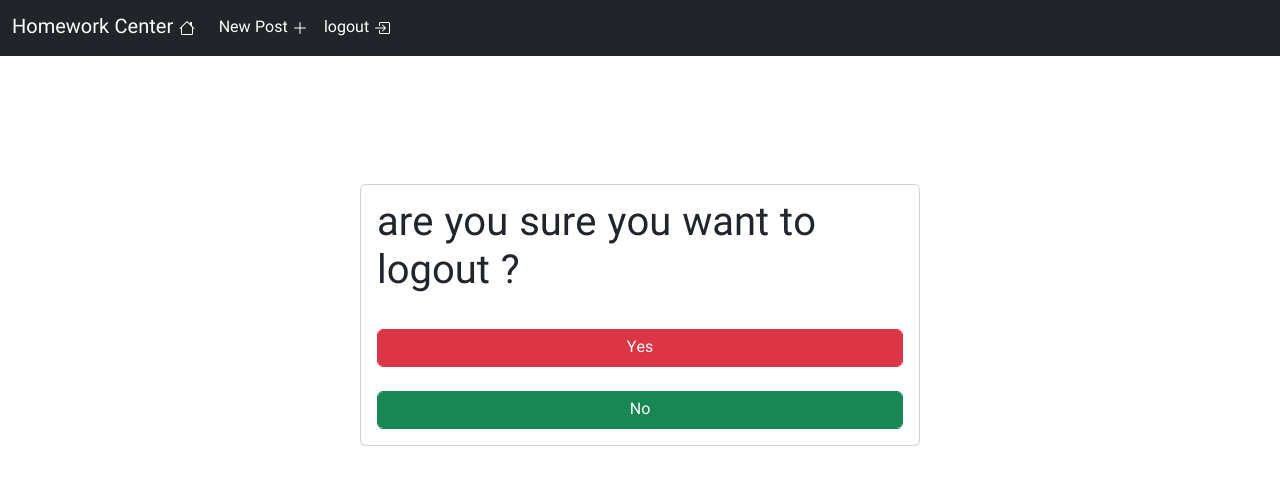
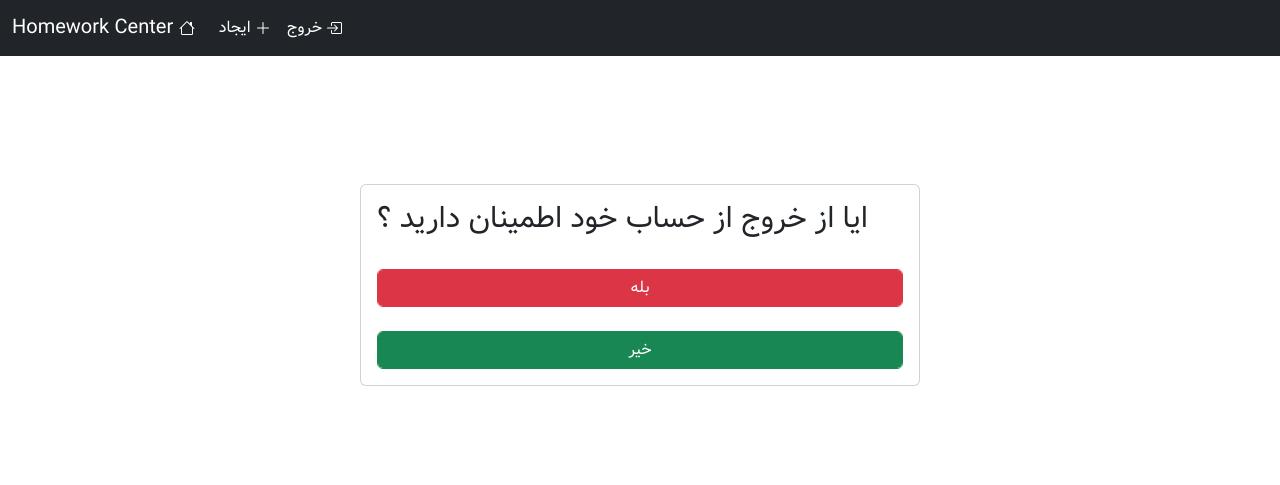
Before and after one commit to EXE88/homeworkcenter, a Django app: page /accounts/logout/ in a window 1280 px wide. Shown: the top 485 px of the page. Run offline with Django 4.2, Linux system fonts and the light colour scheme; a user stored in the database is signed in.

Commit message:
translate the website

```diff
--- a/accounts/templates/accounts/loginpage.html
+++ b/accounts/templates/accounts/loginpage.html
@@ -10,8 +10,8 @@
             <div class="card-body">
                 {% csrf_token %}
                 {{form.as_p}}
-                <input type="submit" value="login" class="btn btn-primary form-control"><br>
-                <br><a href="{% url "register_page" %}" class='btn btn-primary form-control'>not have a account? create one</a>
+                <input type="submit" value="ورود" class="btn btn-primary form-control"><br>
+                <br><a href="{% url "register_page" %}" class='btn btn-primary form-control'>ساخت حساب کاربری</a>
             </div>
         </div>
     </form>
--- a/accounts/templates/accounts/logoutpage.html
+++ b/accounts/templates/accounts/logoutpage.html
@@ -9,10 +9,10 @@
         <div class="card mx-auto rounded margin_top">
             <div class="card-body">
                 {% csrf_token %}
-                <h1>are you sure you want to logout ?</h1><br>
-                <input type="submit" value="Yes" class="btn btn-danger form-control">
+                <h1 style='font-size:30px;'>ایا از خروج از حساب خود اطمینان دارید ؟</h1><br>
+                <input type="submit" value="بله" class="btn btn-danger form-control">
                 <br>
-                <br><a href={% url "main_page" %} class="btn btn-success form-control">No</a>
+                <br><a href={% url "main_page" %} class="btn btn-success form-control">خیر</a>
             </div>
         </div>
     </form>
--- a/accounts/templates/accounts/registerpage.html
+++ b/accounts/templates/accounts/registerpage.html
@@ -10,7 +10,7 @@
             <div class="card-body">
                 {% csrf_token %}
                 {{form.as_p}}
-                <input type="submit" class="btn btn-primary form-control" value="register">
+                <input type="submit" class="btn btn-primary form-control" value="ساخت حساب کاربری">
             </div>
         </div>
     </form>
--- a/accounts/views.py
+++ b/accounts/views.py
@@ -18,7 +18,7 @@
         if form.is_valid():
             cd = form.cleaned_data
             User.objects.create_user(username=cd['username'],email=cd['email'],password=cd['password'])
-            messages.success(request,'you are registered successfully','success')
+            messages.success(request,'حساب کاربری شما با موفقیت ایجاد شد','success')
             return redirect('main_page')
         return render(request,self.template_name,{"form":form})
 
@@ -37,14 +37,14 @@
                 username = list(user)
                 username = username[0]
             except:
-                messages.error(request,'no user exists with this email','warning')
+                messages.error(request,'کاربری با این ایمیل یافت نشد','warning')
                 return render(request,self.template_name,{'form':form})
             user = authenticate(request,username=username,password=cd['password'])
             if user is not None:
                 login(request,user)
-                messages.success(request,'you are logged in successfully','success')
+                messages.success(request,'با موفقیت وارد شدید','success')
                 return redirect('main_page')
-            messages.error(request,'username or password is wrong','warning')
+            messages.error(request,'نام کاربری یا رمز عبور اشتباه است','warning')
         return render(request,self.template_name,{'form':form})
 
 class UserLogoutView(LoginRequiredMixin,View):
@@ -53,5 +53,5 @@
         return render(request,self.template_name)
     def post(self,request):
         logout(request)
-        messages.success(request,'you are logged out successfully','success')
+        messages.success(request,'با موفقیت خارج شدید','success')
         return redirect('main_page')
--- a/homework/templates/homework/createnewhomeworkpage.html
+++ b/homework/templates/homework/createnewhomeworkpage.html
@@ -59,7 +59,7 @@
                     {% endif %}
                 {% endfor %}
             </div>
-            <input type="submit" value="submit" class="btn btn-primary form-control"><br>
+            <input type="submit" value="ثبت" class="btn btn-primary form-control"><br>
         </div>
     </form>
 {% endblock body %}
--- a/homework/templates/homework/deletehomeworkpage.html
+++ b/homework/templates/homework/deletehomeworkpage.html
@@ -9,7 +9,7 @@
         {% csrf_token %}
         <div class="card mx-auto rounded margin_top">
             <div class="card-body">
-                <h1> are you sure you want to delete this homework</h1><br>
+                <h1 style='font-size:35px;'>ایا از حذف این پست اطمینان دارید ؟</h1><br>
                 <input type="submit" value="Yes" class="btn btn-danger form-control"><br>
                 <br><a href="{% url "main_page" %}" class="btn btn-primary form-control">No</a>
             </div>
--- a/homework/templates/homework/edithomeworkpage.html
+++ b/homework/templates/homework/edithomeworkpage.html
@@ -15,7 +15,7 @@
                         {{field}}<br>
                     {% endif %}
                 {% endfor %}
-                <input type="submit" value="update" class="btn btn-primary form-control">
+                <input type="submit" value="آپدیت" class="btn btn-primary form-control">
             </div>
         </div>
     </form>
--- a/main/templates/main/mainpage.html
+++ b/main/templates/main/mainpage.html
@@ -45,8 +45,8 @@
                     <p class="card-text">هنر : {{model.art}}</p>
                 {% endif %}
                 {% if request.user.is_staff %}
-                    <a href="{% url "edit_homeowork_page" model.id %}" class="btn btn-primary">Edit</a>
-                    <a href="{% url "delete_homework_page" model.id %}" class="btn btn-danger">Delete</a>
+                    <a href="{% url "edit_homeowork_page" model.id %}" class="btn btn-primary">ویرایش</a>
+                    <a href="{% url "delete_homework_page" model.id %}" class="btn btn-danger">حذف</a>
                 {% endif %}
             </div>
         </div>
--- a/templates/404.html
+++ b/templates/404.html
@@ -5,5 +5,5 @@
 {% endblock head %}
 
 {% block body %}
-    <br><h3 style="text-align:center ; font-size:40px">404. Page Not Found</h3>
+    <br><h3 style="text-align:center ; font-size:40px">404. صفحه مورد نظر یافت نشد</h3>
 {% endblock body %}
--- a/templates/inc/navbar.html
+++ b/templates/inc/navbar.html
@@ -12,7 +12,7 @@
                 {% if request.user.is_staff %}
                     <li class="nav-item">
                         <a class="nav-link active" aria-current="page" href="{% url "create_new_homework_page" %}">
-                            New Post
+                            ایجاد
                             <svg xmlns="http://www.w3.org/2000/svg" width="16" height="16" fill="currentColor" class="bi bi-plus-lg" viewBox="0 0 16 16">
                                 <path fill-rule="evenodd" d="M8 2a.5.5 0 0 1 .5.5v5h5a.5.5 0 0 1 0 1h-5v5a.5.5 0 0 1-1 0v-5h-5a.5.5 0 0 1 0-1h5v-5A.5.5 0 0 1 8 2Z"/>
                             </svg>
@@ -22,7 +22,7 @@
                 {% if request.user.is_authenticated %}
                     <li class="nav-item">
                         <a class="nav-link active" aria-current="page" href="{% url "logout_page" %}">
-                            logout
+                            خروج
                             <svg xmlns="http://www.w3.org/2000/svg" width="16" height="16" fill="currentColor" class="bi bi-box-arrow-in-right" viewBox="0 0 16 16">
                                 <path fill-rule="evenodd" d="M6 3.5a.5.5 0 0 1 .5-.5h8a.5.5 0 0 1 .5.5v9a.5.5 0 0 1-.5.5h-8a.5.5 0 0 1-.5-.5v-2a.5.5 0 0 0-1 0v2A1.5 1.5 0 0 0 6.5 14h8a1.5 1.5 0 0 0 1.5-1.5v-9A1.5 1.5 0 0 0 14.5 2h-8A1.5 1.5 0 0 0 5 3.5v2a.5.5 0 0 0 1 0v-2z"/>
                                 <path fill-rule="evenodd" d="M11.854 8.354a.5.5 0 0 0 0-.708l-3-3a.5.5 0 1 0-.708.708L10.293 7.5H1.5a.5.5 0 0 0 0 1h8.793l-2.147 2.146a.5.5 0 0 0 .708.708l3-3z"/>
@@ -32,7 +32,7 @@
                 {% else %}
                     <li class="nav-item">
                         <a class="nav-link active" aria-current="page" href="{% url "register_page" %}">
-                            Register
+                            ثبت نام
                             <svg xmlns="http://www.w3.org/2000/svg" width="16" height="16" fill="currentColor" class="bi bi-r-circle" viewBox="0 0 16 16">
                                 <path d="M1 8a7 7 0 1 0 14 0A7 7 0 0 0 1 8Zm15 0A8 8 0 1 1 0 8a8 8 0 0 1 16 0ZM5.5 4.002h3.11c1.71 0 2.741.973 2.741 2.46 0 1.138-.667 1.94-1.495 2.24L11.5 12H9.98L8.52 8.924H6.836V12H5.5V4.002Zm1.335 1.09v2.777h1.549c.995 0 1.573-.463 1.573-1.36 0-.913-.596-1.417-1.537-1.417H6.835Z"/>
                             </svg>
@@ -40,7 +40,7 @@
                     </li>
                     <li class="nav-item">
                         <a class="nav-link active" aria-current="page" href="{% url "login_page" %}">
-                            login
+                            ورود
                             <svg xmlns="http://www.w3.org/2000/svg" width="16" height="16" fill="currentColor" class="bi bi-box-arrow-in-left" viewBox="0 0 16 16">
                                 <path fill-rule="evenodd" d="M10 3.5a.5.5 0 0 0-.5-.5h-8a.5.5 0 0 0-.5.5v9a.5.5 0 0 0 .5.5h8a.5.5 0 0 0 .5-.5v-2a.5.5 0 0 1 1 0v2A1.5 1.5 0 0 1 9.5 14h-8A1.5 1.5 0 0 1 0 12.5v-9A1.5 1.5 0 0 1 1.5 2h8A1.5 1.5 0 0 1 11 3.5v2a.5.5 0 0 1-1 0v-2z"/>
                                 <path fill-rule="evenodd" d="M4.146 8.354a.5.5 0 0 1 0-.708l3-3a.5.5 0 1 1 .708.708L5.707 7.5H14.5a.5.5 0 0 1 0 1H5.707l2.147 2.146a.5.5 0 0 1-.708.708l-3-3z"/>
```
Also changed, not shown: homework/views.py (+7 -7 lines), db.sqlite3.
